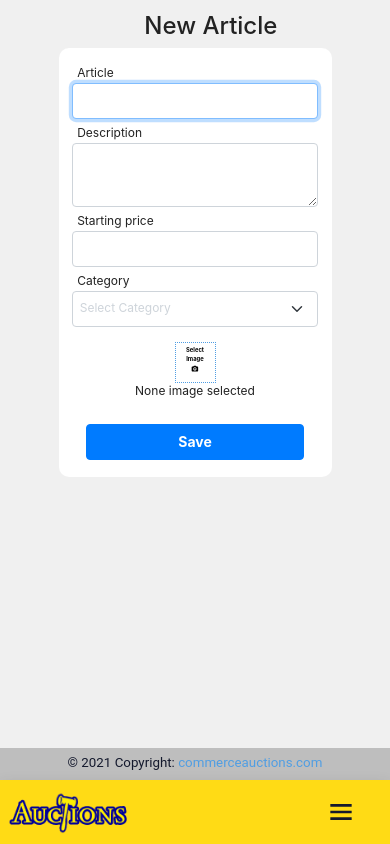
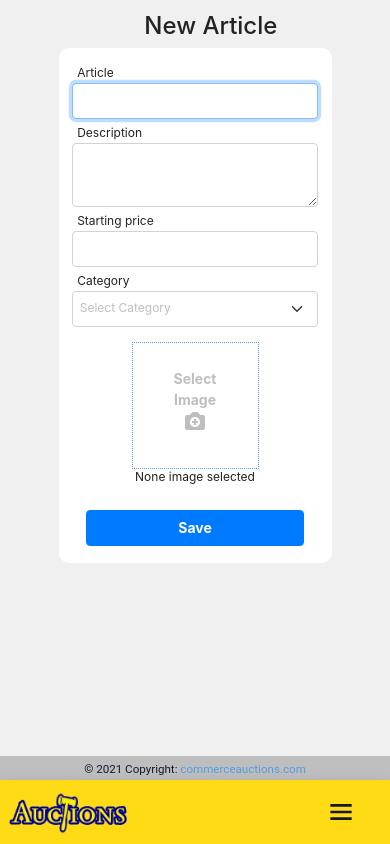
Before and after one commit to rodrigojmayer/AuctionsProject, a Django app: page /create_listing/ in a window 390 px wide. Run offline with Django 3.2, Linux system fonts and the light colour scheme; data comes from the database, SQL or seed files in the repository; some libraries are stand-ins or nearby versions.

Commit message:
Fixing responsive footer

```diff
--- a/auctions/static/auctions/css/styles.css
+++ b/auctions/static/auctions/css/styles.css
@@ -273,6 +273,7 @@ html .show {
 }
 .main .to-log-form-group .multiselect-dropdown span.placeholder {
   margin: 0.1rem;
+  color: var(--gray-dark-color);
 }
 .main .to-log-form-group span {
   font-size: 0.75rem;
@@ -316,39 +317,42 @@ html .show {
   margin: 1.7rem 0;
 }
 .main .form #display-image-environment {
-  height: 10vw;
-  width: 10vw;
+  height: 7.8125rem;
+  width: 7.8125rem;
   outline: dotted 1px var(--link-color);
   margin: auto;
   margin-top: 1rem;
 }
 .main .form #display-image-environment #display-image {
   display: none;
-  height: 10vw;
-  width: 10vw;
+  height: 100%;
+  width: 100%;
   -o-object-fit: contain;
      object-fit: contain;
 }
 .main .form #display-image-environment #button_image {
   display: block;
-  height: 10vw;
-  width: 10vw;
+  height: 100%;
+  width: 100%;
   margin: 0;
   padding: 0;
-  color: var(--black-color);
+  color: var(--gray-dark-color);
   background-color: transparent;
   border: none;
 }
 .main .form #display-image-environment #button_image p {
-  font-size: 1.5vw;
+  font-size: 0.875rem;
   display: block;
-  padding-top: 10%;
+  padding-top: 20%;
   overflow: hidden;
   white-space: nowrap;
 }
 .main .form #display-image-environment #button_image p svg {
-  width: 2vw;
-  height: 2vw;
+  width: 1.5rem;
+  height: 1.5rem;
+}
+.main .form #display-image-environment #button_image p svg path {
+  fill: var(--gray-dark-color);
 }
 .main #accept {
   margin-top: 0;
@@ -709,12 +713,14 @@ footer {
   color: var(--second-color);
   font-family: var(--font);
   width: 100%;
-  height: var(--footer-height);
+  height: calc(var(--footer-height) - 0.5rem);
   margin-bottom: var(--header-height);
   text-align: center;
   font-size: smaller;
+  font-size: 0.725rem;
 }
-footer div {
+
+#div_footer {
   padding-top: 5px;
   text-align: center;
   width: 100%;
@@ -759,6 +765,17 @@ footer div {
     height: 3rem;
     font-size: 1.125rem;
   }
+  .main .form #display-image-environment {
+    height: 8.125rem;
+    width: 8.125rem;
+  }
+  .main .form #display-image-environment #button_image p {
+    font-size: 1.125rem;
+  }
+  .main .form #display-image-environment #button_image p svg {
+    width: 2rem;
+    height: 2rem;
+  }
   .main .listing_auction {
     height: 10.563rem;
     margin: 1.5rem;
@@ -797,7 +814,8 @@ footer div {
     grid-template-columns: repeat(3, minmax(0, 1fr));
   }
   footer {
-    font-size: medium;
+    height: var(--footer-height);
+    font-size: 1rem;
   }
 }
 @media screen and (min-width: 1024px) {
--- a/auctions/static/auctions/css/styles.scss
+++ b/auctions/static/auctions/css/styles.scss
@@ -343,6 +343,7 @@ html {
         }
         .multiselect-dropdown span.placeholder{
             margin: .1rem;
+            color: var(--gray-dark-color);
         }
         span{
             font-size: .75rem;
@@ -386,36 +387,41 @@ html {
             margin: 1.7rem 0;
         }
         #display-image-environment{
-            height: 10vw;
-            width: 10vw;
+            height: 7.8125rem ;
+            width: 7.8125rem ;
             outline: dotted 1px var(--link-color);
             margin:  auto;
             margin-top: 1rem;
             #display-image{
                 display: none;
-                height: 10vw;
-                width: 10vw;
+                height: 100% ;
+                width: 100% ;
                 object-fit: contain;
             }
             #button_image{
                 display:block;
-                height: 10vw ;
-                width: 10vw ;
+                height: 100% ;
+                width: 100% ;
                 margin:0 ;
                 padding:0;
-                color: var(--black-color);
+                color: var(--gray-dark-color);
+
                 background-color: transparent;
                 border: none;
+
                 p{
-                    font-size: 1.5vw;
+                    font-size: 0.875rem;
                     display: block;
-                    padding-top: 10%;
+                    padding-top: 20%;
                     overflow: hidden;
                     white-space: nowrap;
 
                     svg{
-                        width:2vw;
-                        height: 2vw;
+                        width: 1.5rem;
+                        height: 1.5rem;
+                        path{
+                            fill: var(--gray-dark-color);
+                        }
                     }
                 }
             }
@@ -889,17 +895,21 @@ footer {
     color: var(--second-color);
     font-family: var(--font);
     width: 100%;
-    height: var(--footer-height);
+    // padding-top:  50px;
+    // height: var(--footer-height);
+    height: calc(var(--footer-height) - .5rem);
     margin-bottom: var(--header-height);
     text-align: center;
     font-size: smaller;
-    div{
-        padding-top:  5px;
-        text-align: center;
-        width:100%;
-    }
+    font-size: .725rem;
 }
 
+#div_footer{
+    padding-top:  5px;
+    // margin-top:  5px!important;
+    text-align: center;
+    width:100%;
+}
 
 @media screen and (min-width: 768px) {
 
@@ -964,6 +974,65 @@ footer {
             height: 3rem;
             font-size: 1.125rem;
         }
+
+
+
+
+        .form{
+            // padding-top: 0.1rem !important;
+            // padding-bottom: 1rem !important;
+            #input{
+                // display: none;
+                // margin: 0 auto;
+            }
+            label.btn{
+                // width: 100%;
+                // margin: 1.7rem 0;
+            }
+            #display-image-environment{
+                // height: 10vw;
+                // width: 10vw;
+                height: 8.125rem;
+                width: 8.125rem;
+                // outline: dotted 1px var(--link-color);
+                // margin:  auto;
+                // margin-top: 1rem;
+                #display-image{
+                    // display: none;
+                    // height: 10vw;
+                    // width: 10vw;
+                    // object-fit: contain;
+                }
+                #button_image{
+                    // display:block;
+                    // height: 10vw ;
+                    // width: 10vw ;
+                    // margin:0 ;
+                    // padding:0;
+                    // color: var(--black-color);
+                    // background-color: transparent;
+                    // border: none;
+                    p{
+                        // font-size: 1.5vw;
+                        font-size: 1.125rem;
+                        // display: block;
+                        // padding-top: 10%;
+                        // overflow: hidden;
+                        // white-space: nowrap;
+
+                        svg{
+                            // width:2vw;
+                            // height: 2vw;
+                        width: 2rem;
+                        height: 2rem;
+                        }
+                    }
+                }
+            }
+        }
+
+
+
         .listing_auction{
             // font-family: var(--font);
             // color: var(--text-color);
@@ -1077,10 +1146,10 @@ footer {
         // color: var(--second-color);
         // font-family: var(--font);
         // width: 100%;
-        // height: var(--footer-height);
+        height: var(--footer-height);
         // margin-bottom: var(--header-height);
         // text-align: center;
-        font-size:medium;
+        font-size:1rem;
 
         div{
             // padding-top:  5px;
--- a/auctions/templates/auctions/layout.html
+++ b/auctions/templates/auctions/layout.html
@@ -100,7 +100,7 @@
         </div>
     </body>
     <footer >
-        <div>
+        <div id="div_footer">
             © 2021 Copyright:
             <a  href="{% url 'auctions_app:index' %}">commerceauctions.com</a>
         </div>
```
Also changed, not shown: 1 other file.
